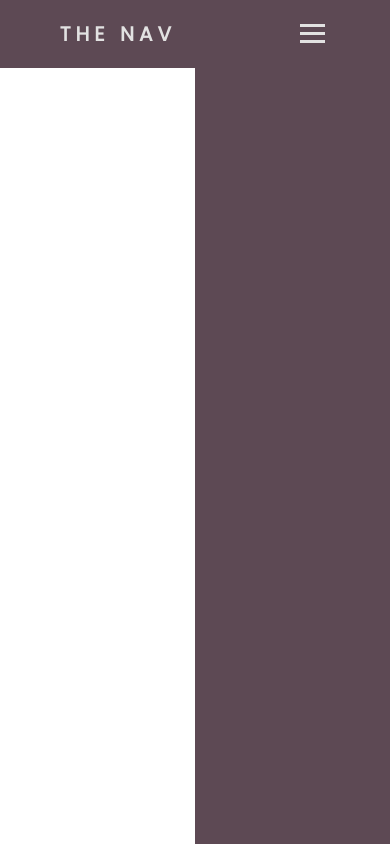
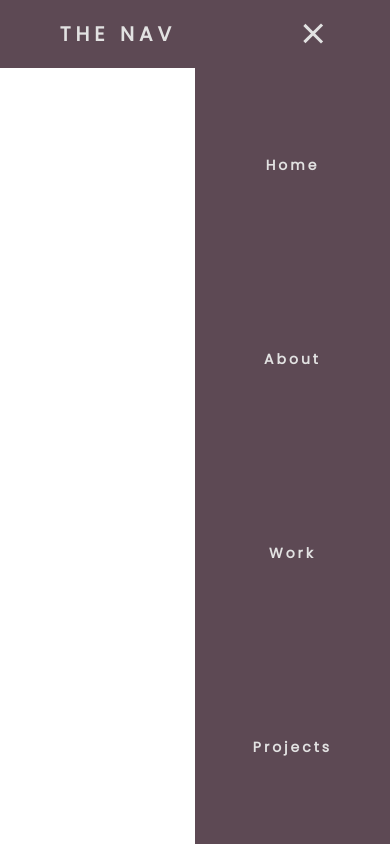
Before and after one commit to BogdanNegura/responsive-navigation-bar, a plain HTML site: page index.html in a window 390 px wide. Both pictures are taken after a click on the element 312 px from the left and 33 px from the top of the page. Drawn offline with Linux system fonts and the light colour scheme.

Commit message:
finish add animation on burger

```diff
--- a/app.js
+++ b/app.js
@@ -2,15 +2,25 @@ const navSlide = () => {
     const burger = document.querySelector('.burger');
     const nav = document.querySelector('.nav-links');
     const navLinks = document.querySelectorAll('.nav-links li');
-    // Toggle Nav
 
     burger.addEventListener('click', () => {
+            // Toggle Nav
         nav.classList.toggle('nav-active');
+
+            // Animate Links
+        navLinks.forEach((link, index) => {
+            if (link.style.animation) {
+                link.style.animation = ''
+            } else {
+                link.style.animation = `navLinkFade 0.5s ease forwards ${index / 7 + 0.5}s`;
+            }
+        });
+
+        //Burger Animation
+        burger.classList.toggle('toggle');
     });
-    // Animate Links
-    navLinks.forEach((link, index) => {
-        console.log(index);
-    })
+
+
 }
 
 navSlide();
--- a/style.css
+++ b/style.css
@@ -47,6 +47,7 @@ nav {
     height: 3px;
     background-color: rgb(226, 226, 226);
     margin: 5px;
+    transition: all 0.3s ease;
 }
 
 @media screen and (max-width:1024px) {
@@ -98,3 +99,14 @@ nav {
         transform: translateX(0px);
     }
 }
+
+.toggle .line1 {
+    transform: rotate(-45deg) translate(-5px,6px);
+}
+.toggle .line2 {
+    opacity: 0;
+}
+.toggle .line3 {
+    transform: rotate(45deg) translate(-5px,-6px);
+
+}
```
